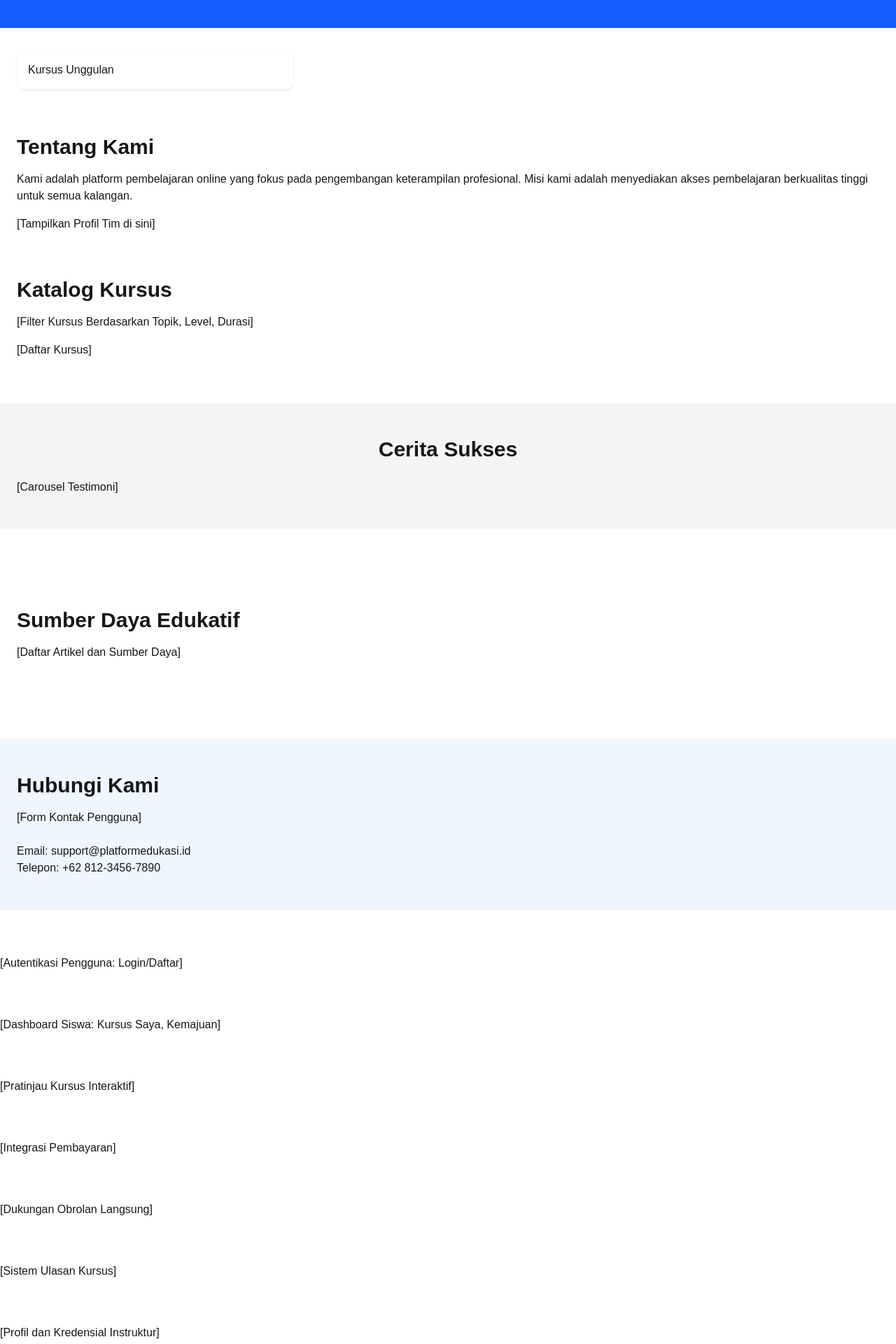
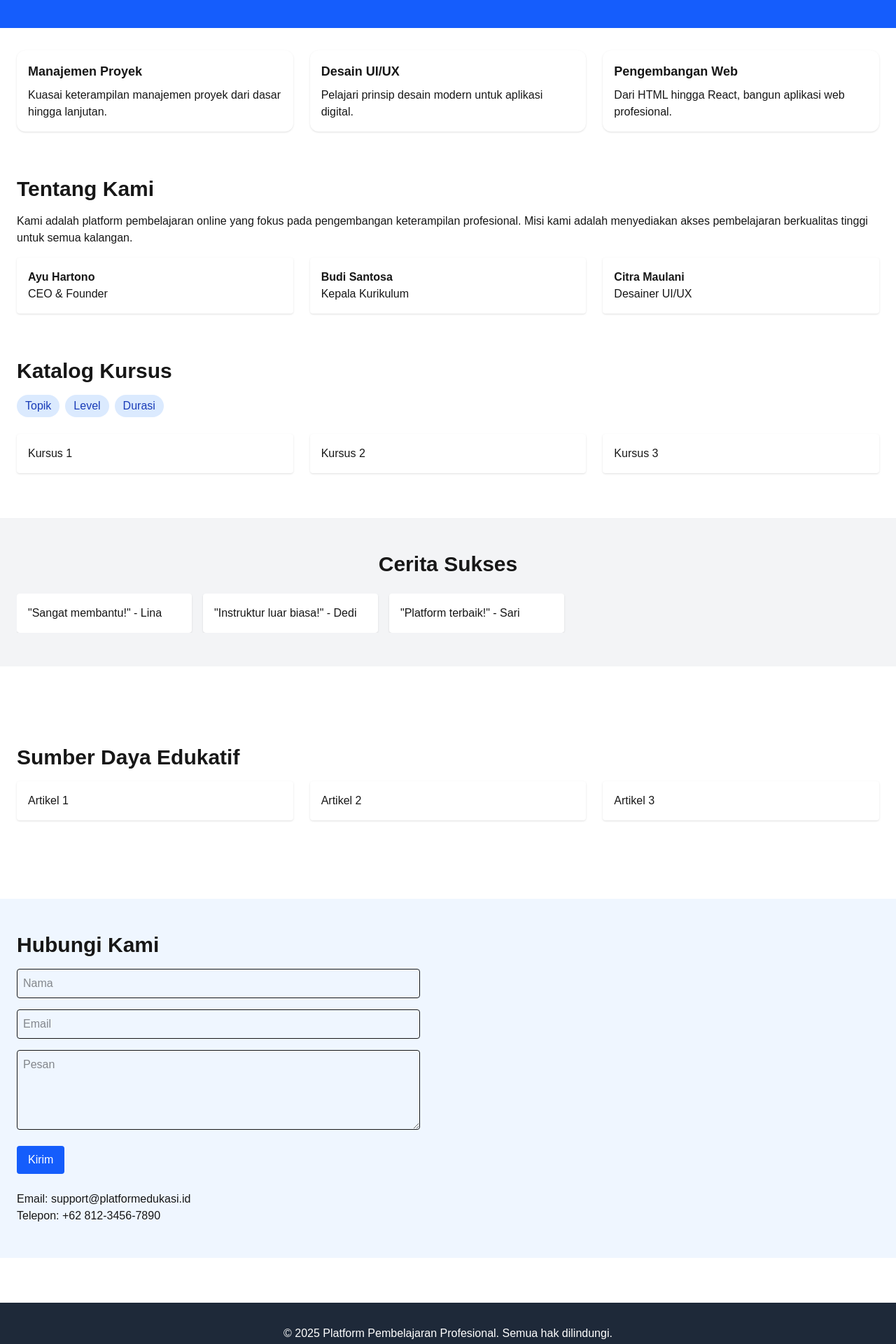
Before and after one commit to FirgiawanRistanto/company-profile, a Next.js app: page / in a window 1280 px wide. Shown: the part 760-2680 px from the top of the page at 70% size. Built offline with nearby package versions, Linux system fonts and the light colour scheme.

Commit message:
first commit

```diff
--- a/app/page.tsx
+++ b/app/page.tsx
@@ -11,7 +11,6 @@ export default function WebsiteStructure() {
           <button className="mt-6 bg-white text-blue-600 font-semibold py-2 px-4 rounded-xl">Lihat Kursus</button>
         </div>
         <div className="grid md:grid-cols-3 gap-6 px-6">
-          {/* Sorotan kursus */}
           <CourseHighlight />
         </div>
       </section>
@@ -53,6 +52,7 @@ export default function WebsiteStructure() {
       </section>
 
       {/* Fitur Teknis dan Dashboard */}
+      <section className="px-6">
         <UserAuth />
         <StudentDashboard />
         <InteractivePreview />
@@ -62,6 +62,7 @@ export default function WebsiteStructure() {
         <InstructorProfile />
         <SearchFilter />
         <CalendarIntegration />
+      </section>
 
       {/* Footer */}
       <footer className="bg-gray-800 text-white px-6 py-8 text-center">
@@ -71,67 +72,127 @@ export default function WebsiteStructure() {
   );
 }
 
-// Komponen dummy untuk placeholder
 function CourseHighlight() {
-  return <div className="p-4 bg-white rounded-xl shadow">Kursus Unggulan</div>;
+  return (
+    <>
+      <div className="p-4 bg-white rounded-xl shadow">
+        <h3 className="font-semibold text-lg mb-2">Manajemen Proyek</h3>
+        <p>Kuasai keterampilan manajemen proyek dari dasar hingga lanjutan.</p>
+      </div>
+      <div className="p-4 bg-white rounded-xl shadow">
+        <h3 className="font-semibold text-lg mb-2">Desain UI/UX</h3>
+        <p>Pelajari prinsip desain modern untuk aplikasi digital.</p>
+      </div>
+      <div className="p-4 bg-white rounded-xl shadow">
+        <h3 className="font-semibold text-lg mb-2">Pengembangan Web</h3>
+        <p>Dari HTML hingga React, bangun aplikasi web profesional.</p>
+      </div>
+    </>
+  );
 }
 
 function TeamShowcase() {
-  return <div className="mt-4">[Tampilkan Profil Tim di sini]</div>;
+  return (
+    <div className="grid md:grid-cols-3 gap-6">
+      <div className="bg-white p-4 rounded shadow">
+        <h4 className="font-bold">Ayu Hartono</h4>
+        <p>CEO & Founder</p>
+      </div>
+      <div className="bg-white p-4 rounded shadow">
+        <h4 className="font-bold">Budi Santosa</h4>
+        <p>Kepala Kurikulum</p>
+      </div>
+      <div className="bg-white p-4 rounded shadow">
+        <h4 className="font-bold">Citra Maulani</h4>
+        <p>Desainer UI/UX</p>
+      </div>
+    </div>
+  );
 }
 
 function CourseFilter() {
-  return <div className="mb-4">[Filter Kursus Berdasarkan Topik, Level, Durasi]</div>;
+  return (
+    <div className="flex flex-wrap gap-2 mb-6">
+      <button className="bg-blue-100 text-blue-800 py-1 px-3 rounded-full">Topik</button>
+      <button className="bg-blue-100 text-blue-800 py-1 px-3 rounded-full">Level</button>
+      <button className="bg-blue-100 text-blue-800 py-1 px-3 rounded-full">Durasi</button>
+    </div>
+  );
 }
 
 function CourseList() {
-  return <div>[Daftar Kursus]</div>;
+  return (
+    <div className="grid md:grid-cols-3 gap-6">
+      <div className="bg-white p-4 rounded shadow">Kursus 1</div>
+      <div className="bg-white p-4 rounded shadow">Kursus 2</div>
+      <div className="bg-white p-4 rounded shadow">Kursus 3</div>
+    </div>
+  );
 }
 
 function TestimonialCarousel() {
-  return <div>[Carousel Testimoni]</div>;
+  return (
+    <div className="flex overflow-x-auto gap-4">
+      <div className="min-w-[250px] bg-white p-4 rounded shadow">"Sangat membantu!" - Lina</div>
+      <div className="min-w-[250px] bg-white p-4 rounded shadow">"Instruktur luar biasa!" - Dedi</div>
+      <div className="min-w-[250px] bg-white p-4 rounded shadow">"Platform terbaik!" - Sari</div>
+    </div>
+  );
 }
 
 function BlogList() {
-  return <div>[Daftar Artikel dan Sumber Daya]</div>;
+  return (
+    <div className="grid md:grid-cols-3 gap-6">
+      <div className="bg-white p-4 rounded shadow">Artikel 1</div>
+      <div className="bg-white p-4 rounded shadow">Artikel 2</div>
+      <div className="bg-white p-4 rounded shadow">Artikel 3</div>
+    </div>
+  );
 }
 
 function ContactForm() {
-  return <div>[Form Kontak Pengguna]</div>;
+  return (
+    <form className="space-y-4 max-w-xl">
+      <input className="w-full border rounded p-2" placeholder="Nama" />
+      <input className="w-full border rounded p-2" placeholder="Email" />
+      <textarea className="w-full border rounded p-2" placeholder="Pesan" rows={4} />
+      <button className="bg-blue-600 text-white px-4 py-2 rounded">Kirim</button>
+    </form>
+  );
 }
 
 function UserAuth() {
-  return <div>[Autentikasi Pengguna: Login/Daftar]</div>;
+  return <div className="hidden">[Autentikasi Pengguna: Login/Daftar]</div>;
 }
 
 function StudentDashboard() {
-  return <div>[Dashboard Siswa: Kursus Saya, Kemajuan]</div>;
+  return <div className="hidden">[Dashboard Siswa: Kursus Saya, Kemajuan]</div>;
 }
 
 function InteractivePreview() {
-  return <div>[Pratinjau Kursus Interaktif]</div>;
+  return <div className="hidden">[Pratinjau Kursus Interaktif]</div>;
 }
 
 function PaymentIntegration() {
-  return <div>[Integrasi Pembayaran]</div>;
+  return <div className="hidden">[Integrasi Pembayaran]</div>;
 }
 
 function LiveChatSupport() {
-  return <div>[Dukungan Obrolan Langsung]</div>;
+  return <div className="hidden">[Dukungan Obrolan Langsung]</div>;
 }
 
 function CourseReview() {
-  return <div>[Sistem Ulasan Kursus]</div>;
+  return <div className="hidden">[Sistem Ulasan Kursus]</div>;
 }
 
 function InstructorProfile() {
-  return <div>[Profil dan Kredensial Instruktur]</div>;
+  return <div className="hidden">[Profil dan Kredensial Instruktur]</div>;
 }
 
 function SearchFilter() {
-  return <div>[Fitur Pencarian dan Filter]</div>;
+  return <div className="hidden">[Fitur Pencarian dan Filter]</div>;
 }
 
 function CalendarIntegration() {
-  return <div>[Integrasi Kalender untuk Jadwal Live]</div>;
+  return <div className="hidden">[Integrasi Kalender untuk Jadwal Live]</div>;
 }
```
Lines whose indentation alone changed are shown as unchanged.
